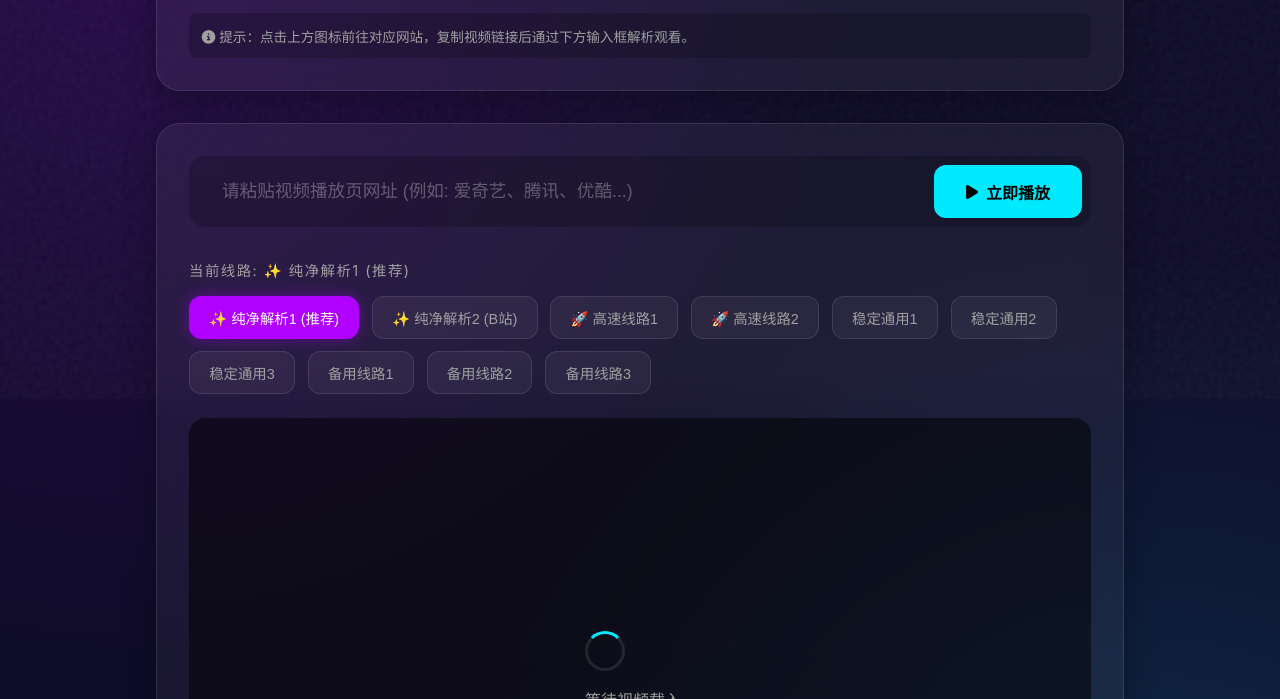
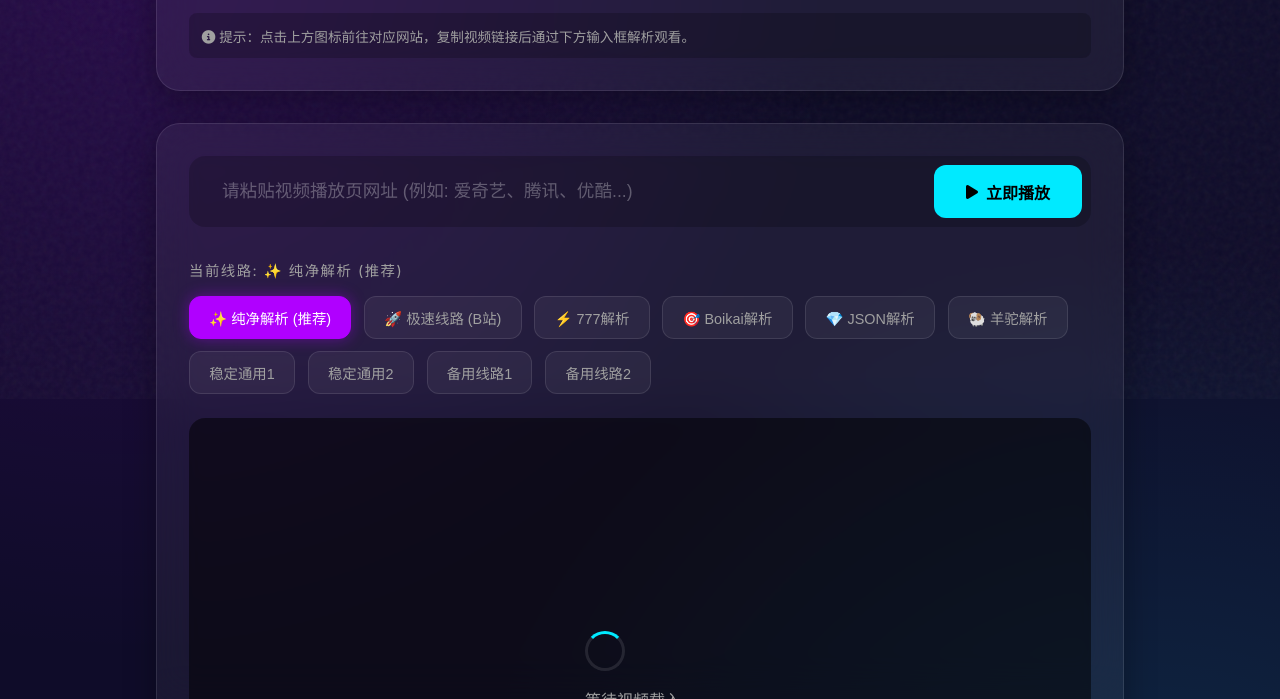
Before and after one commit to dkfzz/cinema, a plain HTML site: page standalone.html in a window 1280 px wide. Shown: the part 401-1100 px from the top of the page. Drawn offline with Linux system fonts and the light colour scheme.

Commit message:
Optimize API list with faster sources

```diff
--- a/standalone.html
+++ b/standalone.html
@@ -549,16 +549,16 @@
         const apiConfig = {
             currentApiIndex: 0,
             apis: [
-                { name: "✨ 纯净解析1 (推荐)", url: "https://jx.xmflv.com/?url=" },
-                { name: "✨ 纯净解析2 (B站)", url: "https://jx.aidouer.net/?url=" },
-                { name: "🚀 高速线路1", url: "https://www.ck-qi.com/chishi/player/?url=" },
-                { name: "🚀 高速线路2", url: "https://jx.m3u8.tv/jiexi/?url=" },
-                { name: "稳定通用1", url: "https://www.pangujiexi.com/jiexi/?url=" },
+                { name: "✨ 纯净解析 (推荐)", url: "https://jx.xmflv.com/?url=" },
+                { name: "🚀 极速线路 (B站)", url: "https://jx.m3u8.tv/jiexi/?url=" },
+                { name: "⚡ 777解析", url: "https://jx.777jiexi.com/player/?url=" },
+                { name: "🎯 Boikai解析", url: "https://www.playm3u8.cn/jiexi.php?url=" },
+                { name: "💎 JSON解析", url: "https://jx.jsonplayer.com/player/?url=" },
+                { name: "🐏 羊驼解析", url: "https://jx.yangtuo.org/v/?url=" },
+                { name: "稳定通用1", url: "https://www.ck-qi.com/chishi/player/?url=" },
                 { name: "稳定通用2", url: "https://vip.bljiex.com/?v=" },
-                { name: "稳定通用3", url: "https://jx.yparse.com/index.php?url=" },
-                { name: "备用线路1", url: "https://jx.618g.com/?url=" },
-                { name: "备用线路2", url: "https://vip.parwix.com:4433/player/?url=" },
-                { name: "备用线路3", url: "https://www.8090g.cn/?url=" }
+                { name: "备用线路1", url: "https://jx.yparse.com/index.php?url=" },
+                { name: "备用线路2", url: "https://www.8090g.cn/?url=" }
             ]
         };
 
```
Also changed, not shown: assets/js/config.js (+10 -10 lines).
